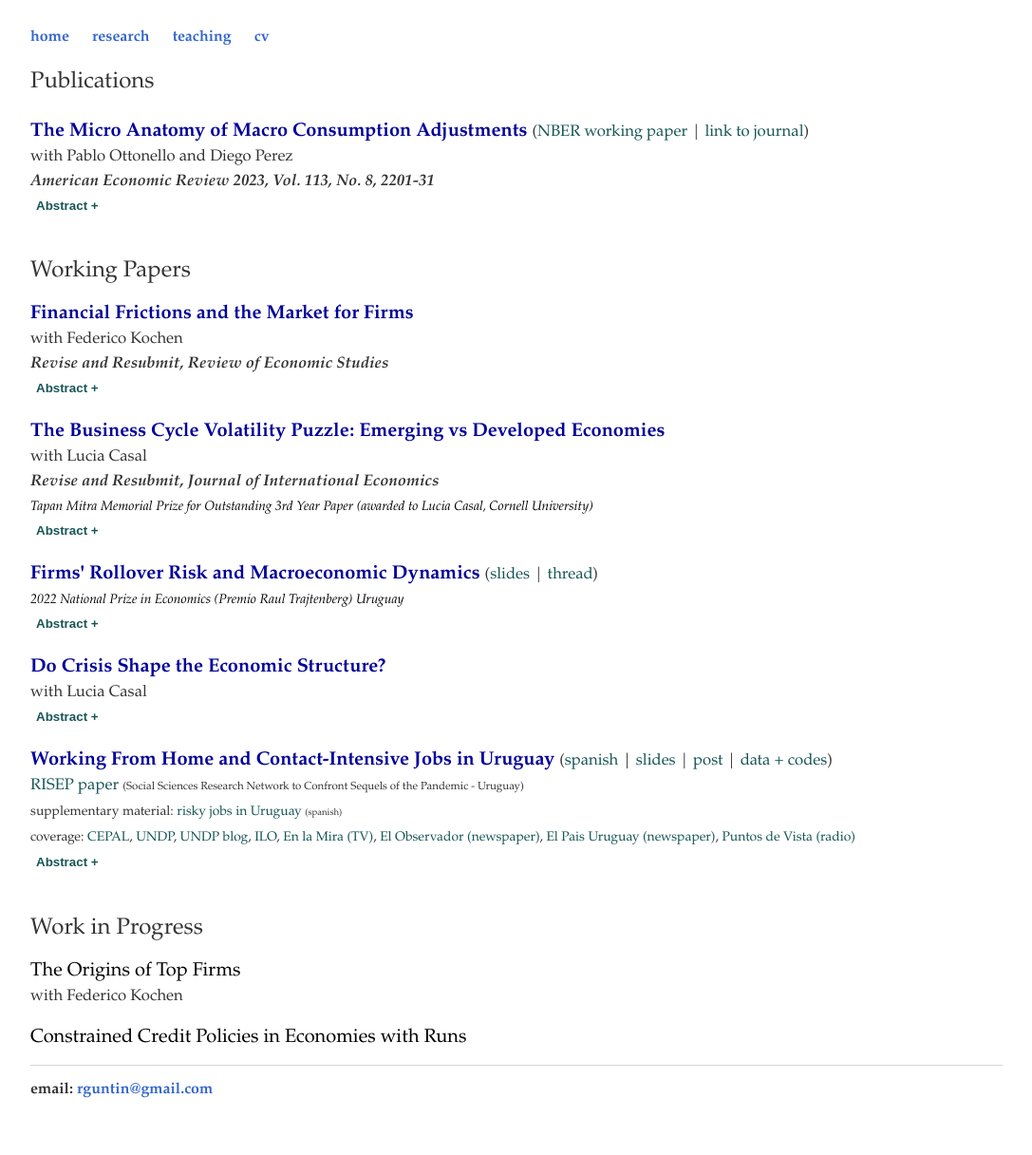
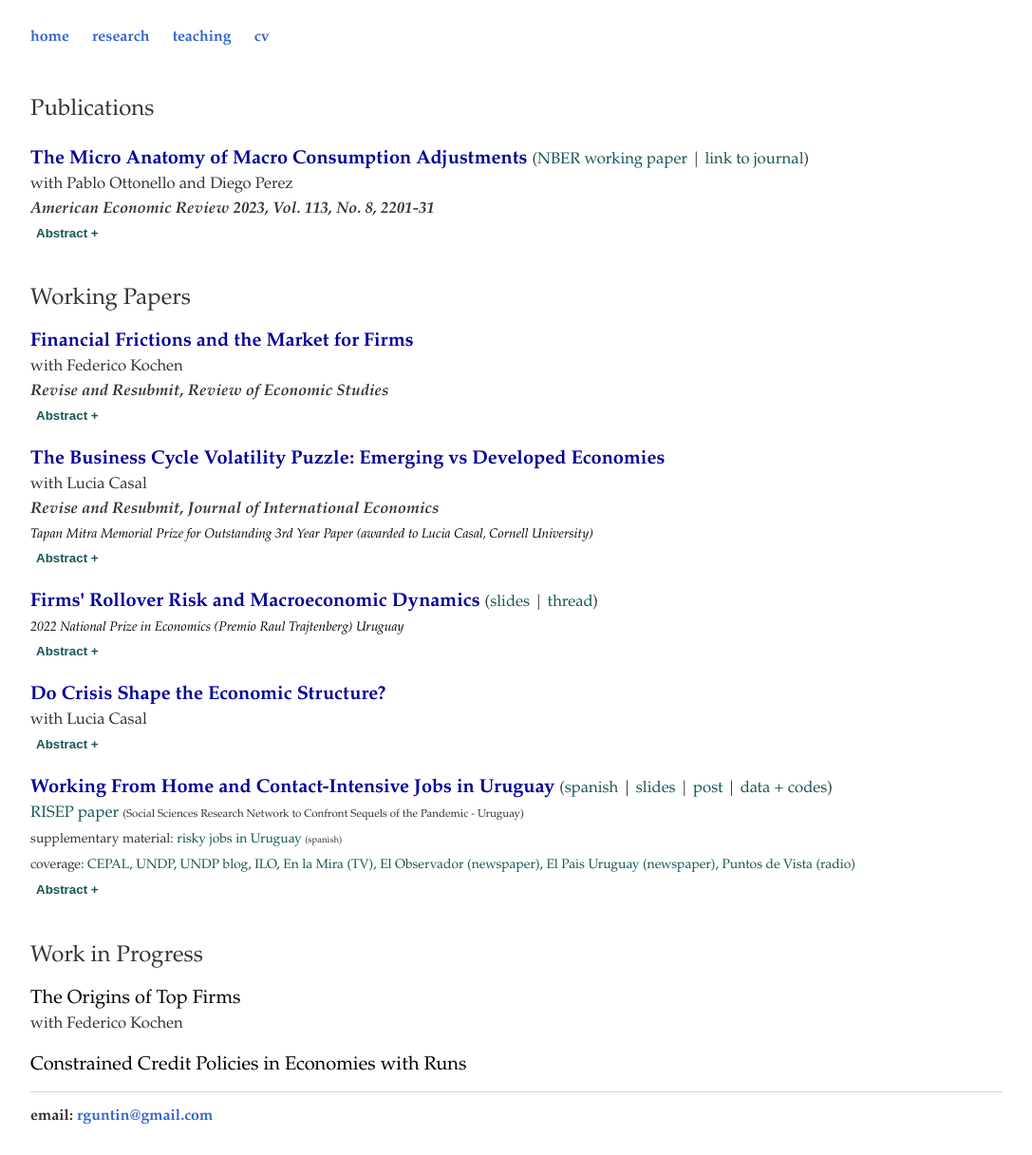
Before and after one commit to rafaguntin/rafaguntin.github.io, a Jekyll site: the page built from research/index.html, in a window 1280 px wide. Shown: the whole page at 95% size, without its empty margins (96-1183 px from the left). Built offline with Jekyll 4.4.1, drawn with Linux system fonts in a browser that asks for light colours; before the commit the page ends 1187 px from its top, so only the background shows below that.

Commit message:
Update index.html

```diff
--- a/research/index.html
+++ b/research/index.html
@@ -6,10 +6,11 @@ title: Rafael Guntin - Research
 		<div class="blurb">
 
 						<!--<p><h4>Publications</h4><small></p> -->
-			<p>Publications<small></p>
+			<p>
+				<br>
+				Publications<small></p>
 
-				   <p>
-				       <a style="font-weight: bold; color:#000099"
+				      <p> <a style="font-weight: bold; color:#000099"
 					  href="/research/GuOP_Consumption.pdf"
 			                  target="_blank"
 					  >The Micro Anatomy of Macro Consumption Adjustments</a>
```
